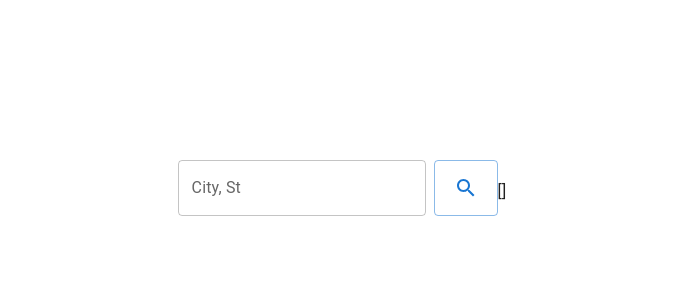
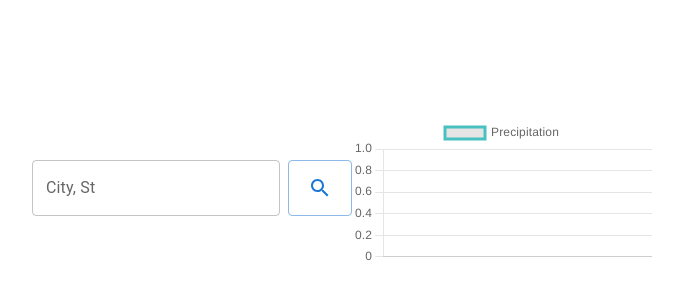
Before and after one commit to toveson/react-weather-dashboard, a React (Create React App) app: page / in a window 1280 px wide. Shown: the part 208-508 px from the top of the page, without its empty margins (298-981 px from the left). Built offline with nearby package versions, Linux system fonts and the light colour scheme.

Commit message:
added line chart of precipitation for the next hour

```diff
--- a/package.json
+++ b/package.json
@@ -14,7 +14,9 @@
     "@types/node": "^16.18.58",
     "@types/react": "^18.2.28",
     "@types/react-dom": "^18.2.13",
+    "chart.js": "^4.4.0",
     "react": "^18.2.0",
+    "react-chartjs-2": "^5.2.0",
     "react-dom": "^18.2.0",
     "react-scripts": "5.0.1",
     "typescript": "^4.9.5",
--- a/src/components/MinuteWeather.tsx
+++ b/src/components/MinuteWeather.tsx
@@ -1,16 +1,81 @@
 import {useContext, useEffect, useState} from "react"
 import WeatherContext from "../WeatherContext"
+import {
+  Chart as ChartJS,
+  CategoryScale,
+  LinearScale,
+  PointElement,
+  LineElement,
+  Title,
+  Tooltip,
+  Legend
+} from "chart.js"
+import {Line} from "react-chartjs-2"
+import {Stack} from "@mui/system"
+
+ChartJS.register(
+  CategoryScale,
+  LinearScale,
+  PointElement,
+  LineElement,
+  Title,
+  Tooltip,
+  Legend
+)
+
+export const options = {
+  responsive: true,
+  plugins: {
+    legend: {
+      position: "top" as const
+    },
+    title: {
+      display: false,
+      text: ""
+    }
+  }
+}
+
+interface MinuteData {
+  dt: number
+  precipitation: number
+}
 
 export const MinuteWeather: React.FC = () => {
   const {currentWeatherData} = useContext(WeatherContext)
-  const [minuteData, setMinuteData] = useState<object[]>([])
+  const [minuteData, setMinuteData] = useState<MinuteData[]>([])
 
   useEffect(() => {
     if (currentWeatherData !== undefined) {
-      setMinuteData(currentWeatherData?.minutely)
+      setMinuteData(currentWeatherData?.minutely as MinuteData[])
     }
   }, [currentWeatherData])
 
   console.log(minuteData)
-  return <>{JSON.stringify(minuteData)}</>
+
+  const labels = minuteData.map((data) => {
+    const dt = new Date(data.dt * 1000)
+    return dt.toLocaleTimeString() // Customize the label format as needed
+  })
+
+  const data = minuteData.map((data) => data.precipitation)
+
+  const chartData = {
+    labels: labels,
+    datasets: [
+      {
+        label: "Precipitation",
+        data: data,
+        fill: false,
+        borderColor: "rgb(75, 192, 192)",
+        tension: 0.1
+      }
+    ]
+  }
+
+  return (
+    <Stack>
+      <Line options={options} data={chartData} />
+    </Stack>
+  )
 }
```
Also changed, not shown: 1 other file (tests, documents, lock files or other folders).
